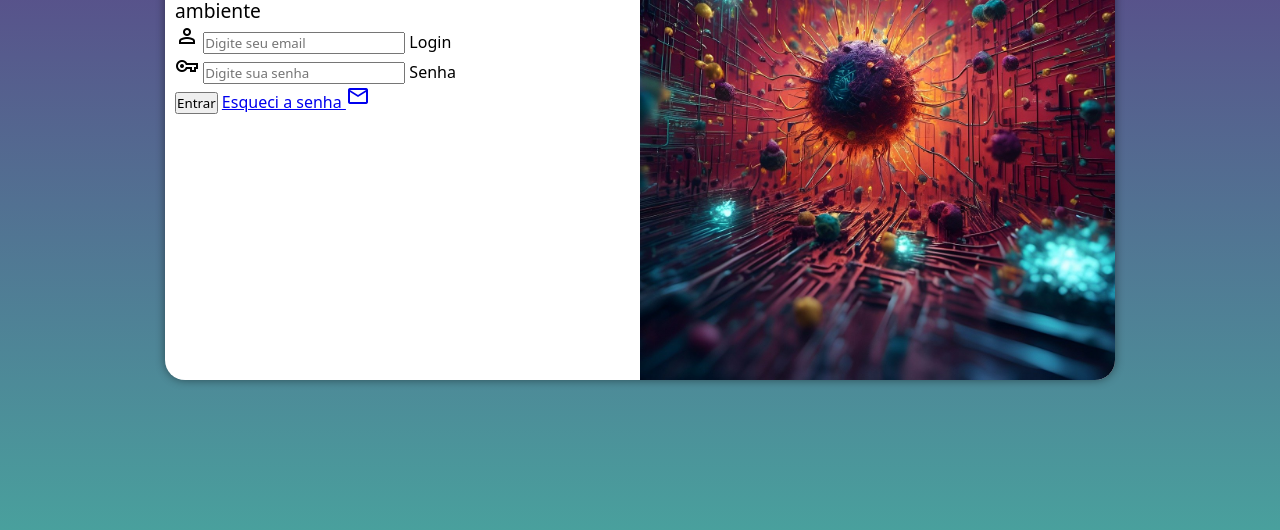
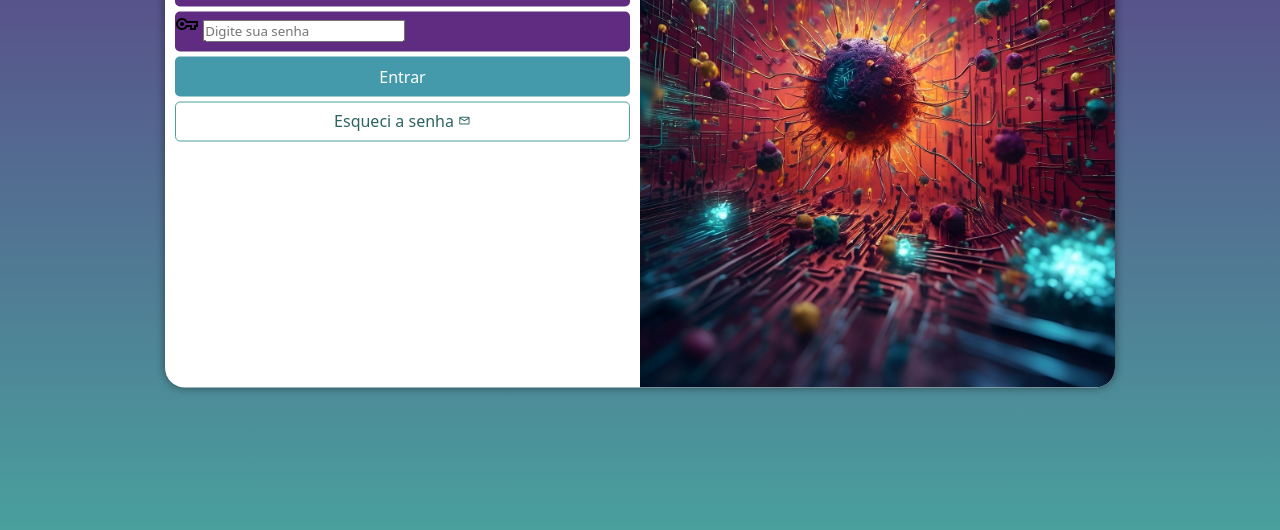
Before and after one commit to MatheusClaubert/projeto-login, a plain HTML site: page index.html in a window 1280 px wide. Shown: the part 270-800 px from the top of the page. Drawn offline with nearby package versions, Linux system fonts and the light colour scheme.

Commit message:
style: melhora a estilização do formulário

```diff
--- a/estilos/media-query.css
+++ b/estilos/media-query.css
@@ -79,7 +79,7 @@ Grande Desktop: 1200px a 1800px
     }
 
     div#formulario>p {
-        font-size: 1.2em;
+        font-size: 0.8em;
     }
 
 }
--- a/estilos/style.css
+++ b/estilos/style.css
@@ -35,7 +35,7 @@ section#login {
     overflow: hidden;
     background-color: white;
     width: 250px;
-    height: 500px;
+    height: 515px;
     border-radius: 20px;
     box-shadow: 0px 0px 10px rgba(0, 0, 0, 0.450);
     transition: width .3s, height .3s;
@@ -59,10 +59,64 @@ section#login>div#formulario {
 div#formulario>h1 {
     text-align: center;
     color: #5f2c82;
-    font-size: 1.5em;
-    margin: 10px 0px;
+    margin-bottom: 10px;
 }
 
 div#formulario>p {
     font-size: 0.8em;
 }
+
+form>div.campo {
+    background-color: #5f2c82;
+    display: block;
+    width: 100%;
+    height: 40px;
+    border-radius: 5px;
+    margin: 5px 0px;
+}
+
+div.campo>label {
+    display: none;
+}
+
+form>input[type=submit] {
+    display: block;
+    font-size: 1em;
+    width: 100%;
+    height: 40px;
+    background-color: #49a;
+    color: white;
+    border: none;
+    border-radius: 5px;
+}
+
+form>input[type=submit]:hover {
+    background-color: #2a6866;
+    cursor: pointer;
+}
+
+form>a.botao {
+    display: block;
+    text-align: center;
+    font-size: 1em;
+    width: 100%;
+    height: 40px;
+    padding-top: 7px;
+    margin-top: 5px;
+    background-color: white;
+    color: #2d6462;
+    border: 1px solid #49a09d;
+    border-radius: 5px;
+    text-decoration: none;
+
+}
+
+form>a.botao:hover {
+    background-color: #6cd3cf;
+    color: white;
+    cursor: pointer;
+}
+
+form>a.botao>i {
+    font-size: 0.8em;
+}
--- a/index.html
+++ b/index.html
@@ -11,7 +11,6 @@
 </head>
 
 <body>
-
     <main>
         <section id="login">
             <div id="imagem">
@@ -33,14 +32,12 @@
                         </i>
                         <input type="password" name="senha" id="isenha" placeholder="Digite sua senha"
                             autocomplete="current-password" required minlength="8" maxlength="20">
-                        <label for="isenha">Senha</label>
+                        <label for="isenha">Senh</label>
                     </div>
-                    <div class="campo">
-                        <input type="submit" value="Entrar">
-                        <a href="esqueci.html">
-                            Esqueci a senha <i class="material-symbols-outlined">mail</i>
-                        </a>
-                    </div>
+                    <input type="submit" value="Entrar">
+                    <a href="esqueci.html" class="botao">
+                        Esqueci a senha <i class="material-symbols-outlined">mail</i>
+                    </a>
                 </form>
             </div>
 
```
